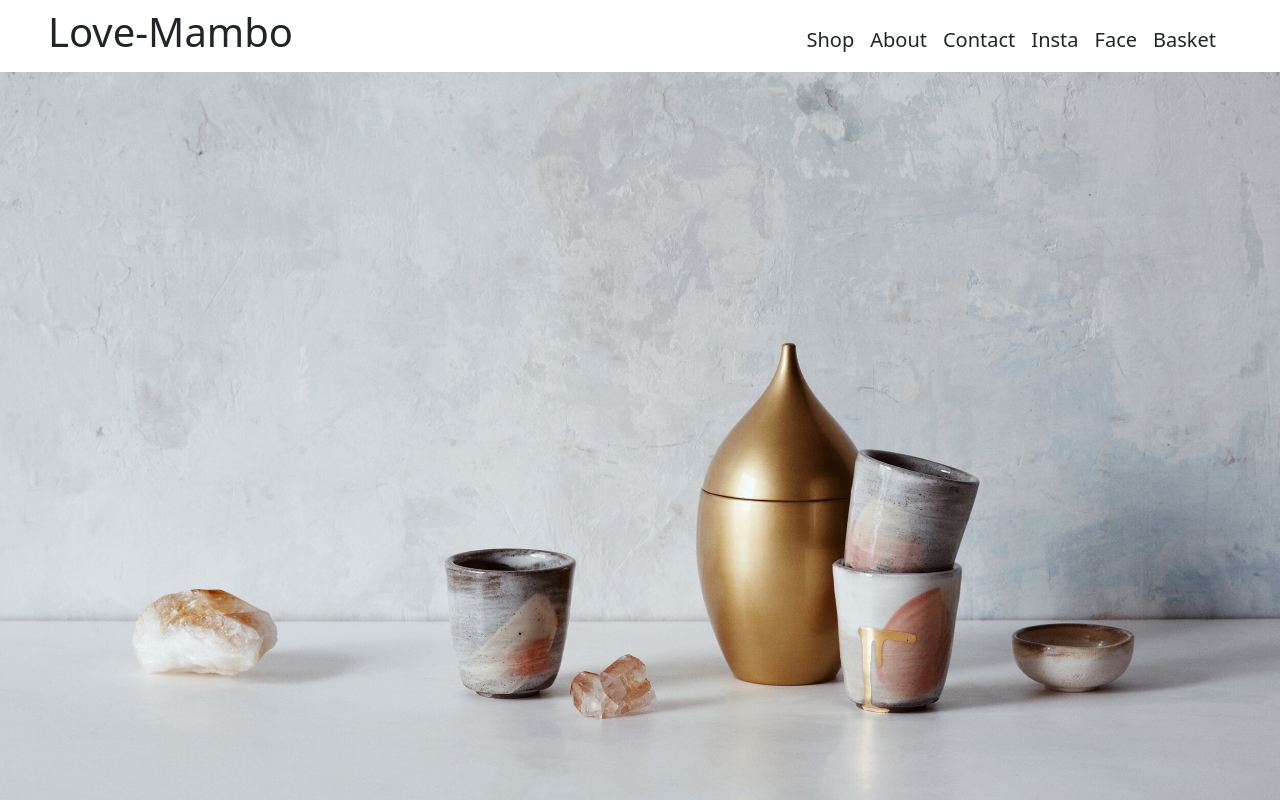
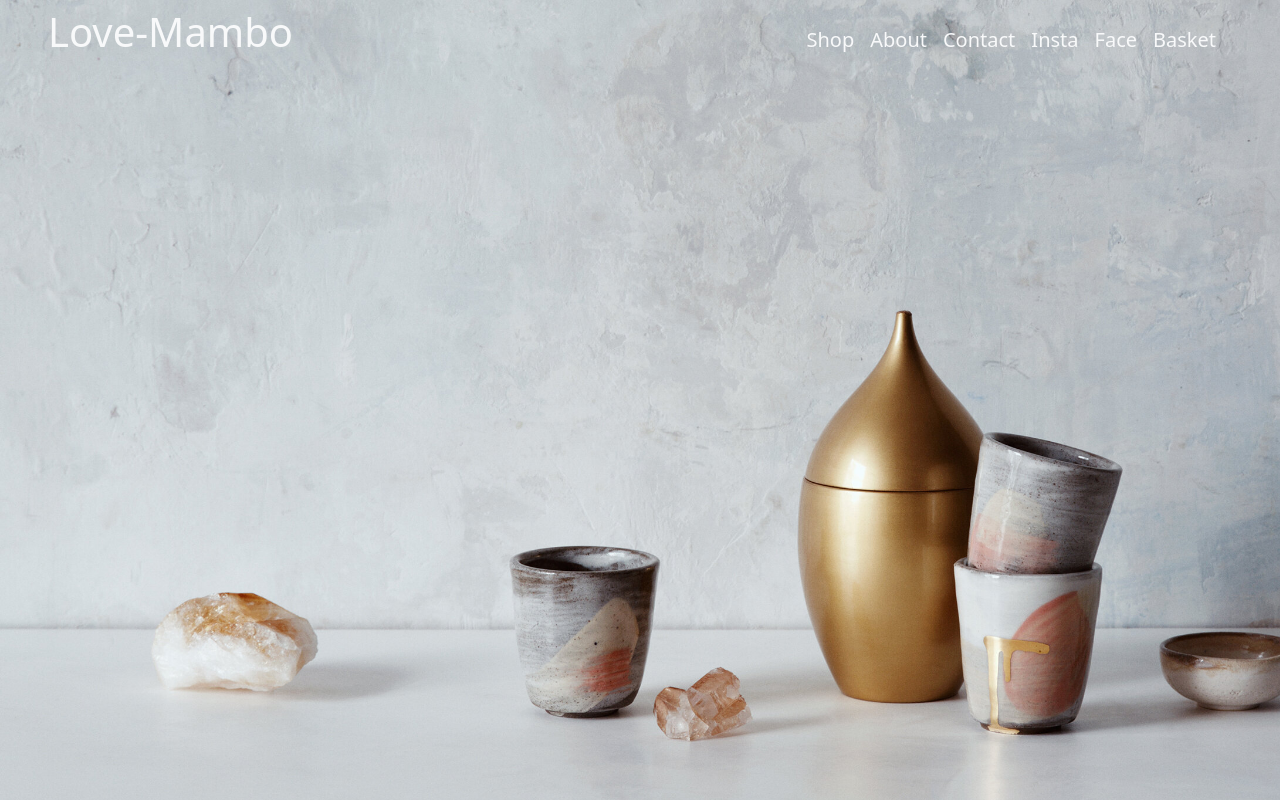
Before and after one commit to olilewis1/plant-shop, a React (Create React App) app in the folder client/: page / in a window 1280 px wide. Shown: the top 800 px of the page. Built offline with nearby package versions, Linux system fonts and the light colour scheme.

Commit message:
added nav complete structure

```diff
--- a/client/src/components/Home.js
+++ b/client/src/components/Home.js
@@ -8,9 +8,6 @@ import flowersBottomImageRight from '../assets/Photo 17-7-2022, 2 10 31 pm.jpg'
 const Home = () => {
   return (
     <div className='home' >
-      <div className=''>
-        <img src={mainImageHome} alt='bo' className="img-fluid h-50"/>
-      </div>
       <div className='container'>
       <div class="row m-5 p-5 d-flex justify-content-center">
         <h1 className="text-center w-50 ">Brightening homes with unique, durable products.</h1>
--- a/client/src/components/Navbar.js
+++ b/client/src/components/Navbar.js
@@ -1,8 +1,14 @@
 import React from 'react'
-
+//import mainImageHome from '../assets/Ventura_files/static1.squarespace.jpg'
 const Navbar = () => {
   return (
-    <div className='d-flex flex-row justify-content-between navbar navbar-expand-lg navbar-fixed-top nav shadow-5-strong'>
+    <div className='nav-home text-light'>
+  {/* <div className=''>
+    <img src={mainImageHome} alt='bo' className="img-fluid h-50"/>
+  </div>  */}
+    <div className='d-flex flex-row justify-content-between navbar navbar-expand-sm  navbar-expand-sm  navbar-light '>
+
+
       <div className='ms-5'>
         <h1>Love-Mambo</h1>
       </div>
@@ -15,6 +21,7 @@ const Navbar = () => {
         <h5 className='me-3'>Basket</h5>
       </div>
     </div>
+    </div>
   )
 }
 
--- a/client/src/main.scss
+++ b/client/src/main.scss
@@ -1 +1,19 @@
 @import "~bootstrap/scss/bootstrap";
+
+.nav-home{
+    background-image: url('assets/Ventura_files/static1.squarespace.jpg');
+    background-repeat: no-repeat;
+    background-size: cover;
+    height: 80vh;
+};
+
+
+
+@media screen and (min-width: 1000px) {
+  .nav-home{
+    background-image: url('assets/Ventura_files/static1.squarespace.jpg');
+    background-repeat: no-repeat;
+    background-size: cover;
+    height: 110vh;
+};
+}
```
